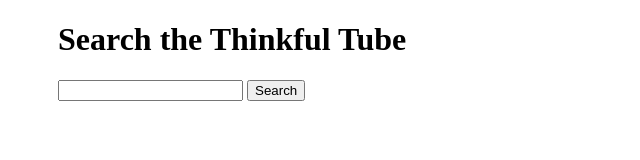
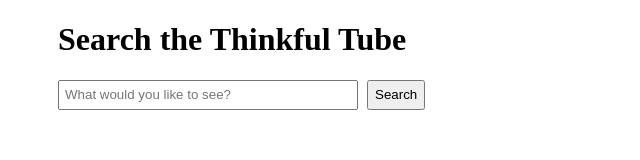
Before and after one commit to rohinieravi/Thinkful-Tube, a plain HTML site: page index.html in a window 1280 px wide. Shown: the whole page, without its empty margins (0-640 px from the left). Drawn offline with nearby package versions, Linux system fonts and the light colour scheme.

Commit message:
ui enhancements

```diff
--- a/index.html
+++ b/index.html
@@ -9,7 +9,7 @@
 		<h1>Search the Thinkful Tube</h1>
 	</header>
 	<form class="js-search-form">
-		<input type="text" name="query" class="js-query">
+		<input type="text" name="query" class="js-query" placeholder="What would you like to see?">
 		<button type="submit">Search</button>
 	</form>
 	<div class="prevnext hidden">
--- a/main.css
+++ b/main.css
@@ -1,3 +1,7 @@
+* {
+	box-sizing: border-box;
+}
+
 body {
 	padding-left: 50px;
 }
@@ -20,3 +24,14 @@ body {
 a {
 	margin-left:20px;
 }
+
+input {
+	width: 300px;
+	height: 30px;
+	padding: 5px;
+}
+
+.js-search-form button {
+	height: 30px;
+	margin-left: 5px;
+}
```
